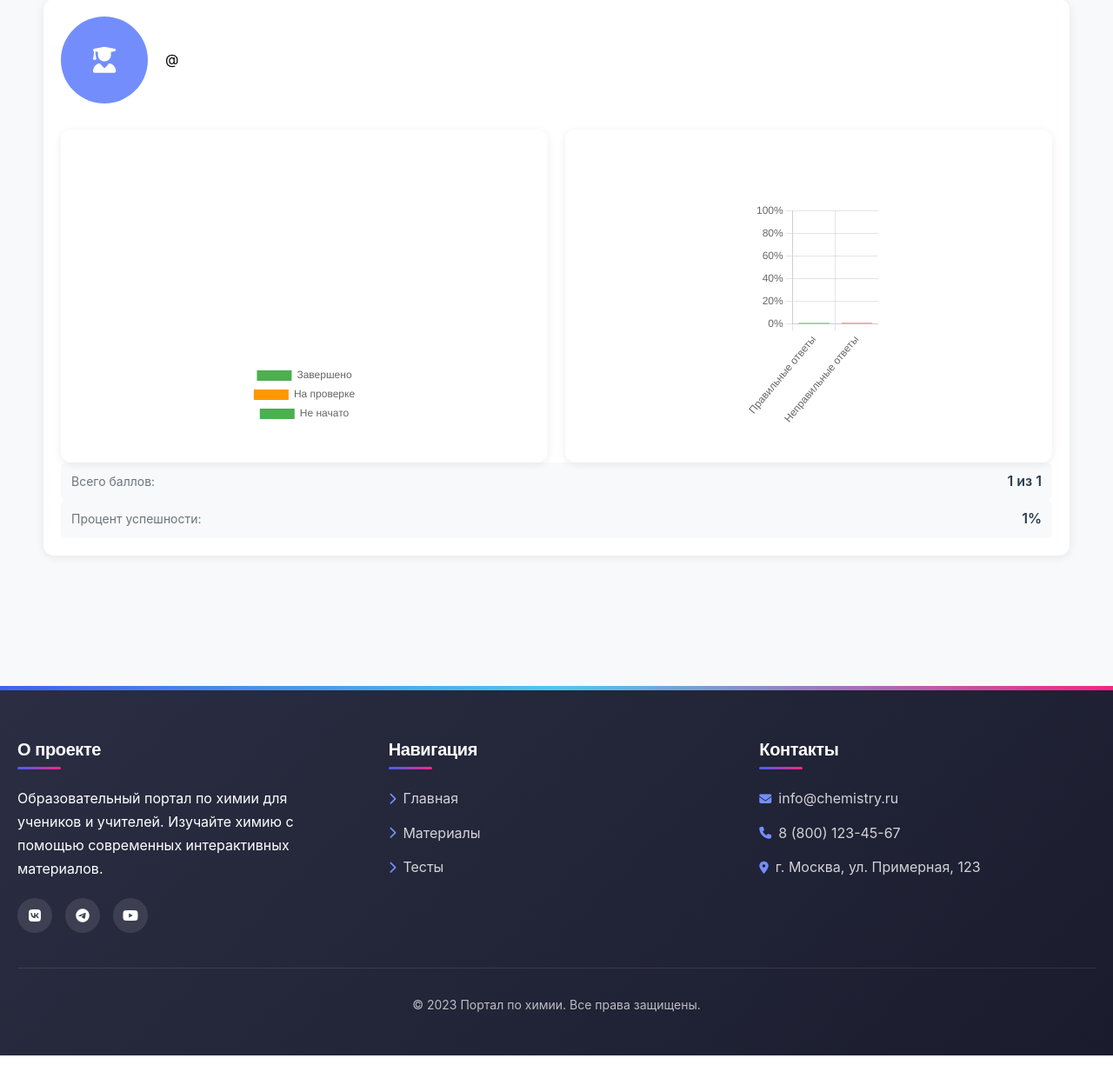
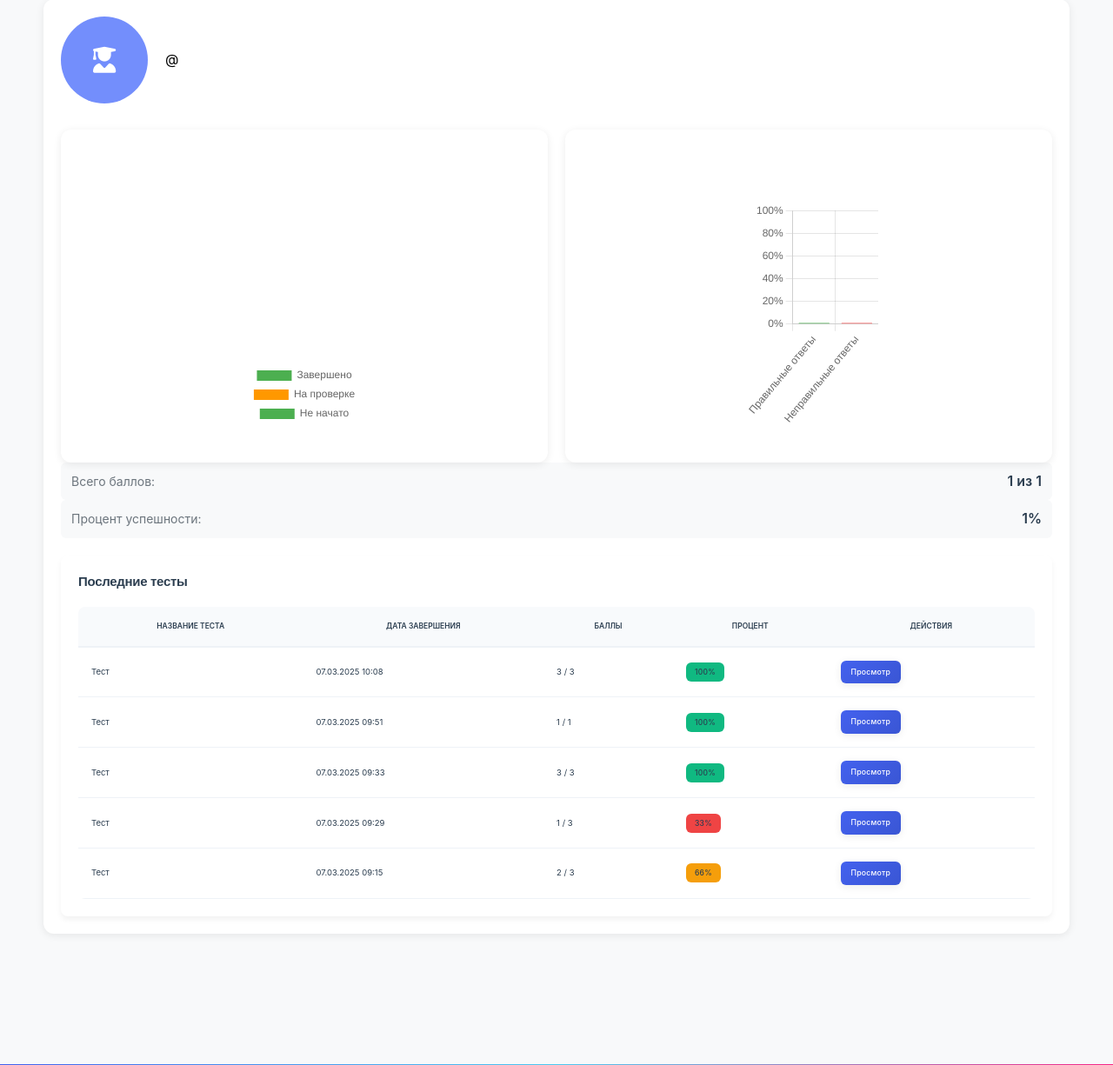
Before and after one commit to Marhal161/Dj_app_profi, a Django app: template templates/teacher/student_detail.html in a window 1280 px wide. Shown: the part 207-1432 px from the top of the page at 87% size. Run offline with Django 5.2, Linux system fonts and the light colour scheme; data comes from the database, SQL or seed files in the repository; both versions use the stored data as it was after the commit; tables that the repository leaves empty hold one stand-in row (values such as "Sample post"); the template is opened without the code that fills it: values that come from a table or form of the project are taken from there, most other values are stand-ins (such as "Sample title", 1, 10 or a date in 2020).

Commit message:
- Add custom CSS styling for the recent tests table - Include test name, completion date, score, and percentage - Provide a link to view detailed test review for each attempt

```diff
--- a/templates/teacher/student_detail.html
+++ b/templates/teacher/student_detail.html
@@ -57,6 +57,47 @@
                 <div class="stat-item">
                     <span class="stat-label">Процент успешности:</span>
                     <span class="stat-value correct">{{ correct_answers_percent }}%</span>
+                </div>
+            </div>
+
+            <div class="recent-tests-table">
+                <h3>Последние тесты</h3>
+                <div class="table-responsive">
+                    <table class="table">
+                        <thead>
+                            <tr>
+                                <th>Название теста</th>
+                                <th>Дата завершения</th>
+                                <th>Баллы</th>
+                                <th>Процент</th>
+                                <th>Действия</th>
+                            </tr>
+                        </thead>
+                        <tbody>
+                            {% for attempt in recent_attempts %}
+                            <tr>
+                                <td>{{ attempt.test.title }}</td>
+                                <td>{{ attempt.completed_at|date:"d.m.Y H:i" }}</td>
+                                <td>{{ attempt.score }} / {{ attempt.max_score }}</td>
+                                <td>
+                                    <span class="badge {% if attempt.get_percent_score >= 70 %}bg-success{% elif attempt.get_percent_score >= 40 %}bg-warning{% else %}bg-danger{% endif %}">
+                                        {{ attempt.get_percent_score }}%
+                                    </span>
+                                </td>
+                                <td>
+                                    <a href="{% url 'test_review_detail' attempt_id=attempt.id %}"
+                                       class="btn btn-sm btn-primary">
+                                        Просмотр
+                                    </a>
+                                </td>
+                            </tr>
+                            {% empty %}
+                            <tr>
+                                <td colspan="5" class="text-center">Нет завершенных тестов</td>
+                            </tr>
+                            {% endfor %}
+                        </tbody>
+                    </table>
                 </div>
             </div>
         </div>
@@ -132,4 +173,100 @@
     });
 });
 </script>
+
+<style>
+.recent-tests-table {
+    background: white;
+    padding: 20px;
+    border-radius: 8px;
+    margin-top: 20px;
+    box-shadow: 0 4px 6px rgba(0,0,0,0.05);
+}
+
+.recent-tests-table h3 {
+    margin-bottom: 20px;
+    color: #2c3e50;
+    font-weight: 600;
+    font-size: 1.5rem;
+}
+
+.table {
+    margin-bottom: 0;
+    width: 100%;
+    border-collapse: separate;
+    border-spacing: 0;
+}
+
+.table th {
+    border-top: none;
+    color: #2c3e50;
+    font-weight: 600;
+    text-transform: uppercase;
+    font-size: 0.85rem;
+    padding: 15px;
+    border-bottom: 2px solid #eef2f7;
+    background-color: #f8fafc;
+}
+
+.table td {
+    vertical-align: middle;
+    padding: 15px;
+    border-bottom: 1px solid #eef2f7;
+    color: #2c3e50;
+    font-size: 0.95rem;
+}
+
+.table tr:hover {
+    background-color: #f8fafc;
+    transition: background-color 0.2s ease;
+}
+
+.badge {
+    padding: 6px 10px;
+    font-weight: 500;
+    border-radius: 6px;
+    font-size: 0.85rem;
+    letter-spacing: 0.3px;
+}
+
+.bg-success {
+    background-color: #10b981 !important;
+}
+
+.bg-warning {
+    background-color: #f59e0b !important;
+}
+
+.bg-danger {
+    background-color: #ef4444 !important;
+}
+
+.btn-sm {
+    padding: 6px 12px;
+    font-size: 0.875rem;
+    border-radius: 6px;
+    font-weight: 500;
+    transition: all 0.2s ease;
+    background-color: #3b82f6;
+    border: none;
+}
+
+.btn-sm:hover {
+    background-color: #2563eb;
+    transform: translateY(-1px);
+    box-shadow: 0 2px 4px rgba(59, 130, 246, 0.3);
+}
+
+.table-responsive {
+    border-radius: 8px;
+    overflow: hidden;
+}
+
+/* Стили для пустой таблицы */
+.table td.text-center {
+    padding: 30px;
+    color: #64748b;
+    font-style: italic;
+}
+</style>
 {% endblock %}
```
Also changed, not shown: chemistry/app/views/TeacherView.py (+11 -0 lines), chemistry/db.sqlite3.
